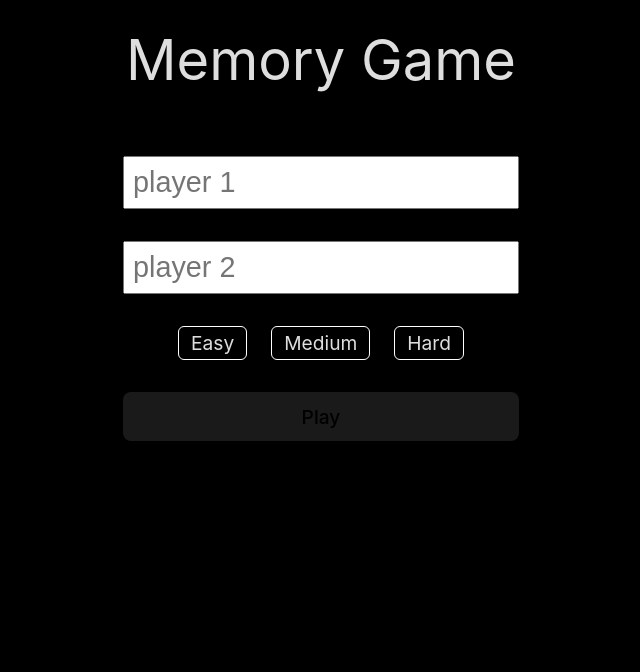
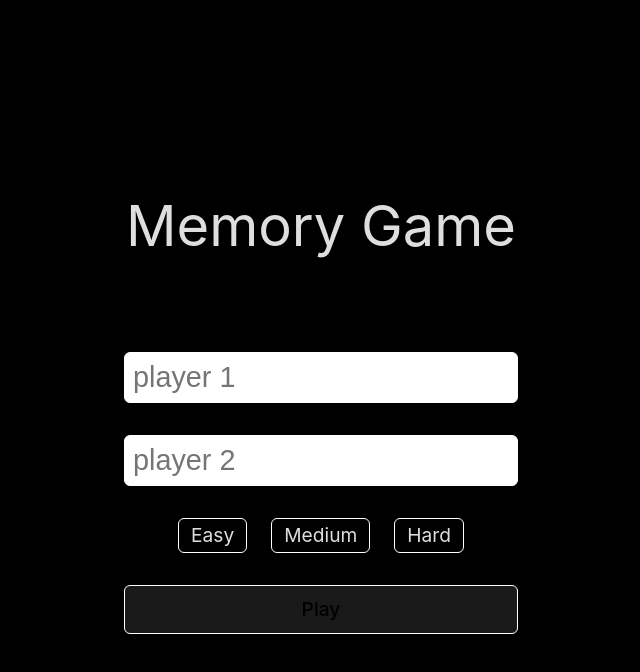
Before and after one commit to kcrusselluniversity/MemoryGame, a React (Vite) app: page / in a window 1280 px wide. Shown: the top 672 px of the page, without its empty margins (319-959 px from the left). Built offline with nearby package versions, Linux system fonts and the light colour scheme.

Commit message:
Reorganise css file into page groups

```diff
--- a/src/App.jsx
+++ b/src/App.jsx
@@ -1,5 +1,5 @@
 import GameboardPage from "./Gameboard_Page";
-import PlayersForm from "./PlayersForm";
+import PlayersFormPage from "./PlayersFormPage";
 import GameOverPage from "./GameOverPage";
 import { useState } from "react";
 import { useAtomValue } from "jotai";
@@ -13,7 +13,7 @@ function App() {
 
     let page = null;
     if (playersEntered === false) {
-        page = <PlayersForm />;
+        page = <PlayersFormPage />;
     } else if (gameOver === true) {
         page = (
             <GameOverPage
--- a/src/GameOverPage.jsx
+++ b/src/GameOverPage.jsx
@@ -30,7 +30,7 @@ function GameOverPage({ timerState, highScoreState }) {
     return (
         <main className="gameOverPage">
             <h1>{currentPlayer}</h1>
-            <h1>{timeString} seconds</h1>
+            <h2>{timeString} seconds</h2>
             <button className="restartButton" onClick={handleRestart}>
                 Restart
             </button>
--- a/src/PlayersForm.jsx
+++ b/src/PlayersFormPage.jsx
@@ -4,7 +4,7 @@ import { EASY_MODE } from "./atoms/atoms";
 import { useAtom } from "jotai";
 import { gameStateAtom } from "./atoms/atoms";
 
-export default function PlayersForm() {
+export default function PlayersFormPage() {
     const [gameState, setGameState] = useAtom(gameStateAtom);
     function handleSubmit(e) {
         e.preventDefault();
@@ -27,7 +27,7 @@ export default function PlayersForm() {
     }
 
     return (
-        <>
+        <main className="PlayersFormPage">
             <header>Memory Game</header>
             <form onSubmit={handleSubmit}>
                 {/* Add back required when done testing */}
@@ -37,6 +37,6 @@ export default function PlayersForm() {
                 <ModeButtons />
                 <button type="submit">Play</button>
             </form>
-        </>
+        </main>
     );
 }
--- a/src/index.css
+++ b/src/index.css
@@ -35,15 +35,6 @@ LAYOUT, ETC */
 
 * {
   padding: 0px;
-}
-
-a {
-  font-weight: 500;
-  color: #646cff;
-  text-decoration: inherit;
-}
-a:hover {
-  color: #535bf2;
 }
 
 header {
@@ -85,9 +76,10 @@ button:hover {
   border-color: var(--border-color-hover)
 }
 
+input:focus,
 button:focus,
 button:focus-visible {
-  outline: 4px auto -webkit-focus-ring-color;
+  outline: 4px auto var(--border-color-hover);
 }
 
 @media screen and (max-width: 600px) {
@@ -98,15 +90,23 @@ button:focus-visible {
 }
 
 /* SECTION: PAGE LAYOUT */
+.PlayersFormPage {
+  height: 100vh;
+  display: flex;
+  flex-direction: column;
+  justify-content: center;
+  align-items: center;
+}
+
 .gameboardPage {
   display: grid;
-  grid-template-rows: repeat(5,40px) auto;
+  grid-template-rows: 60px repeat(4,40px) auto;
   place-items: center;
 }
 
 @media screen and (max-width: 600px) {
   .gameboardPage {
-    grid-template-rows: 20px repeat(3,60px) auto;
+    grid-template-rows: 30px repeat(3,60px) auto;
   }
 }
 
@@ -117,6 +117,100 @@ button:focus-visible {
   justify-content: center;
   align-items: center;
   gap: 1rem;
+}
+
+/* SECTION: PLAYERS FORM PAGE STYLING */
+form {
+  display: flex;
+  flex-direction: column;
+  gap: 32px;
+  margin-top: 64px;
+  grid-column: 1;
+  grid-row: 3;
+}
+
+form > input,
+form > button,
+form label {
+  border-radius: 6px;
+  border: 1px solid white;
+}
+
+input {
+  font-size: 1.8rem;
+  padding: 8px;
+}
+
+.modeButtonsContainer {
+  display: flex;
+  justify-content: center;
+  gap: 1.5rem;
+}
+
+.modeButtonsContainer > * {
+  font-size: 1.2rem;
+  padding: 2px 12px;
+  transition: background-color 0.5s;
+
+}
+
+.modeButtonsContainer > *:hover {
+  background-color: rgba(255, 255, 255, 0.05);
+  border-color: #646cff;
+  cursor:pointer;
+}
+
+input[type="radio"] {
+  display: none;
+}
+
+input[type="radio"]:checked + .radio-indicator {
+  color: #9ca1ff;
+  font-weight: 500;
+}
+
+/* SECTION: GAMEBOARD PAGE STYING */
+.gameboard {
+  display: flex;
+  position: relative;
+  flex-wrap: wrap;
+  align-content: center;
+  gap: 1.5rem;
+  width: 80vw;
+  justify-content: center;
+  grid-row-start: 6;
+  align-self: start;
+  max-width: 700px;
+  margin-bottom: 1rem;
+}
+
+.startButton {
+  position: absolute;
+  top: 50%;
+  left: 50%;
+  transform: translate(-50%, -50%);
+  font-size: 2rem;
+  border: 4px solid green;
+  box-shadow: 0px 0px 4px 8px rgba(0,0,0, 0.3);
+  z-index: 1000;
+}
+
+.currentPlayer {
+  box-shadow: 0px 0px 5px 2px white;
+  padding: 4px 16px;
+  border-radius: 8px;
+}
+
+.highScoreDisplay {
+  grid-row-start: 4;
+  font-size: 1.2rem;
+}
+
+@media screen and (max-width: 600px) {
+  .gameboard {
+    gap: 1rem;
+    width: 100%;
+  }
 }
 
 /* SECTION: CARD COMPONENT STYLING */
@@ -218,96 +312,6 @@ button:focus-visible {
   }
 }
 
-/* SECTION: PLAYERS FORM PAGE STYLING */
-form {
-  display: flex;
-  flex-direction: column;
-  gap: 32px;
-  margin-top: 64px;
-  grid-column: 1;
-  grid-row: 3;
-}
-
-input {
-  font-size: 1.8rem;
-  padding: 8px;
-
-}
-
-.modeButtonsContainer {
-  display: flex;
-  justify-content: center;
-  gap: 1.5rem;
-}
-
-.modeButtonsContainer > * {
-  font-size: 1.2rem;
-  padding: 2px 12px;
-  border: 1px solid white;
-  border-radius: 6px;
-  transition: background-color 0.5s;
-
-}
-
-.modeButtonsContainer > *:hover {
-  background-color: rgba(255, 255, 255, 0.05);
-  border-color: #646cff;
-  cursor:pointer;
-}
-
-input[type="radio"] {
-  display: none;
-}
-
-input[type="radio"]:checked + .radio-indicator {
-  color: #9ca1ff;
-  font-weight: 500;
-}
-
-/* SECTION: GAMEBOARD PAGE STYING */
-.gameboard {
-  display: flex;
-  position: relative;
-  flex-wrap: wrap;
-  align-content: center;
-  gap: 1.5rem;
-  width: 80vw;
-  justify-content: center;
-  grid-row-start: 6;
-  align-self: start;
-  max-width: 700px;
-  margin-bottom: 1rem;
-}
-
-.startButton {
-  position: absolute;
-  top: 50%;
-  left: 50%;
-  transform: translate(-50%, -50%);
-  font-size: 2rem;
-  border: 4px solid green;
-  box-shadow: 0px 0px 4px 8px rgba(0,0,0, 0.3);
-  z-index: 1000;
-}
-
-.currentPlayer {
-  box-shadow: 0px 0px 5px 2px white;
-  padding: 4px 16px;
-  border-radius: 8px;
-}
-
-.highScoreDisplay {
-  grid-row-start: 4;
-  font-size: 1.2rem;
-}
-
-@media screen and (max-width: 600px) {
-  .gameboard {
-    gap: 1rem;
-    width: 100%;
-  }
-}
-
 /* SECTION: PLAYER CONTAINER COMPONENT STYLING */
 .playerContainer {
   display: flex;
@@ -329,9 +333,20 @@ input[type="radio"]:checked + .radio-indicator {
 @media screen and (max-width: 600px) {
   .playerContainer {
     flex-direction: column;
-    gap: 24px;
+    gap: 0.5rem;
     grid-row-start: 2;
     align-self: start;
+  }
+
+  .playerContainer h2 {
+    font-size: 1.2rem;
+    margin: 4px 0px;
+  }
+
+  .highScoreDisplay {
+    font-size: 1rem;
+    align-self: start;
+    margin-top: 0px;
   }
 
   .currentPlayer {
```
